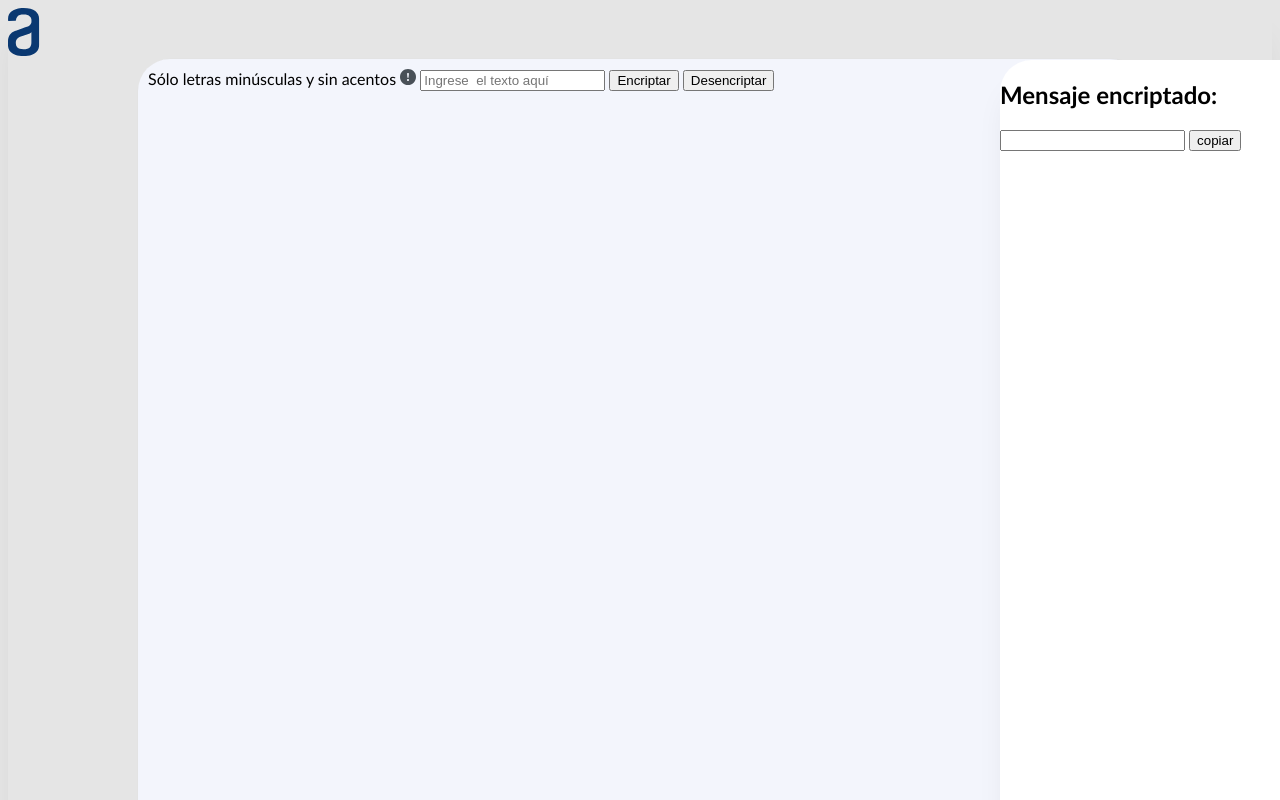
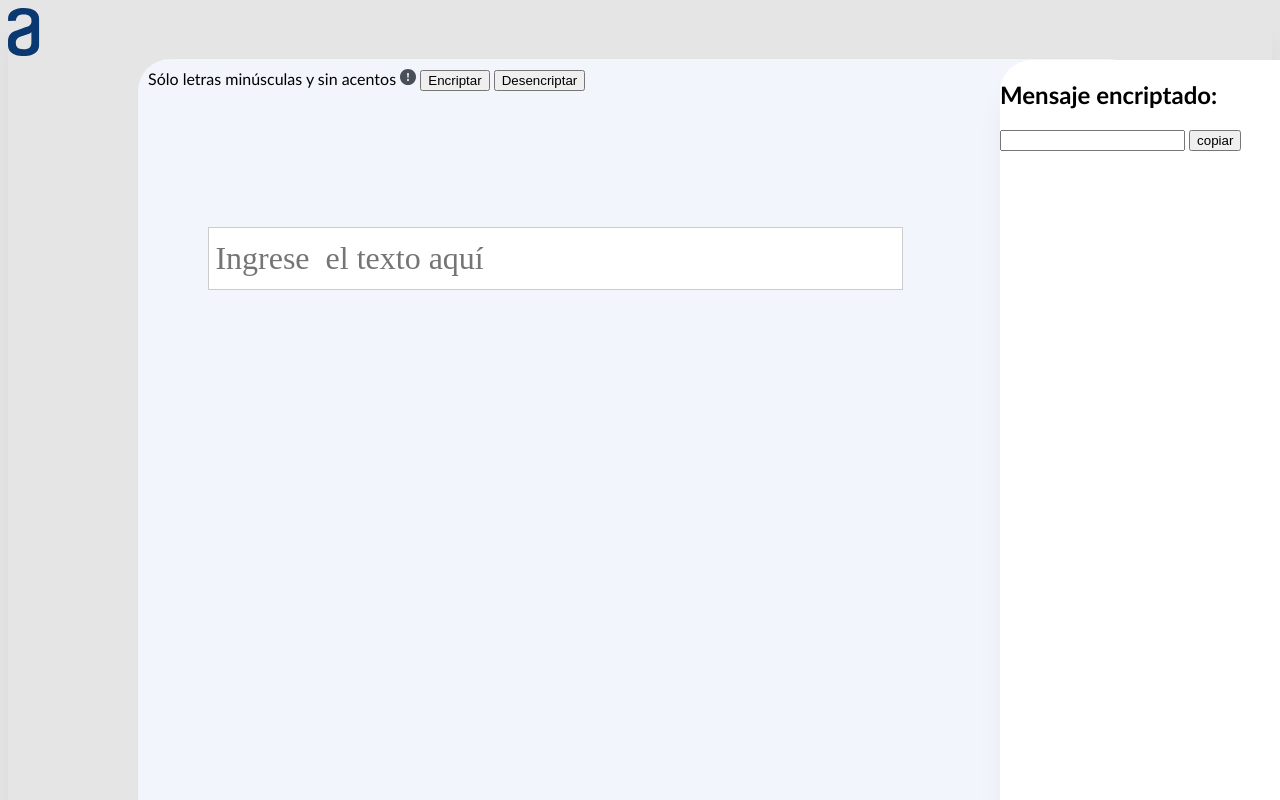
Before and after one commit to MasterxDual/Encriptador-De-Texto, a plain HTML site: page index.html in a window 1280 px wide. Shown: the top 800 px of the page. Drawn offline with Linux system fonts and the light colour scheme.

Commit message:
Agregandole pequeñas modificaciones al diseño

```diff
--- a/index.html
+++ b/index.html
@@ -13,7 +13,7 @@
         <main class="main">
             <section class="formbox">
                 <form action="">
-                    <label for="input-texto">Sólo letras minúsculas y sin acentos</label>
+                    <label for="input-texto" id="aclaración">Sólo letras minúsculas y sin acentos</label>
                     <img src="images/Exclamación.svg">
                      <input class="text-input" type="text" name="input-texto" id="input-texto" placeholder="Ingrese  el texto aquí">
                     <input class="btn" type="submit" value="Encriptar" id="btn-encriptar">
--- a/style.css
+++ b/style.css
@@ -42,8 +42,21 @@ main {
 }
 
 .text-input {
+    position: absolute;
+    width: 680px;
+    height: 48px;
+    left: 70px;
+    top: 168px;
+    font-family: initial;
+    font-style: normal;
+    font-weight: normal;
+    font-size: 32px;
+    line-height: 150%;
+    color: #0A3871;
+    border: 1px solid rgba(0, 0, 0, 0.2);
+    padding: 0.2em;
+}
 
-}
 
 
 img {
```
